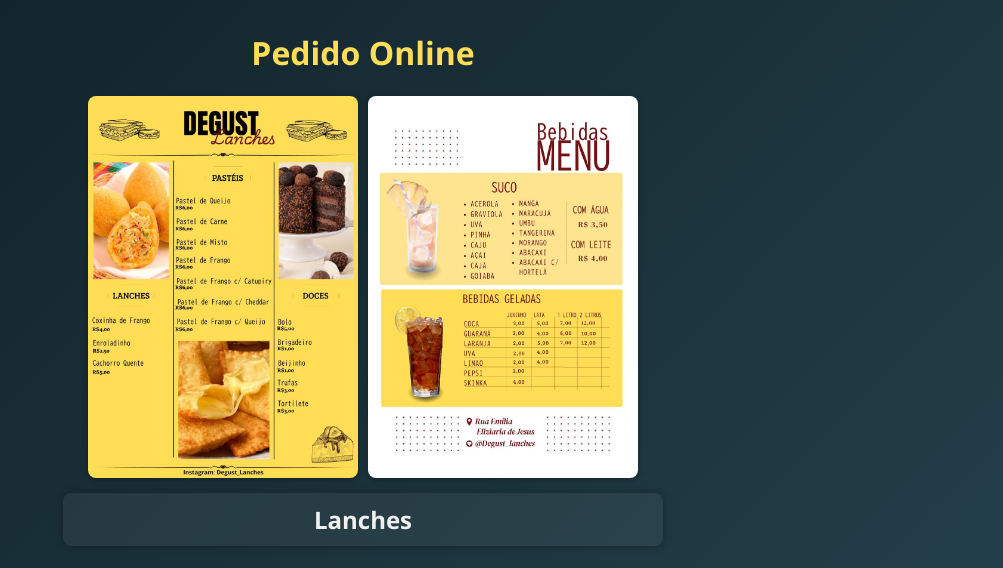
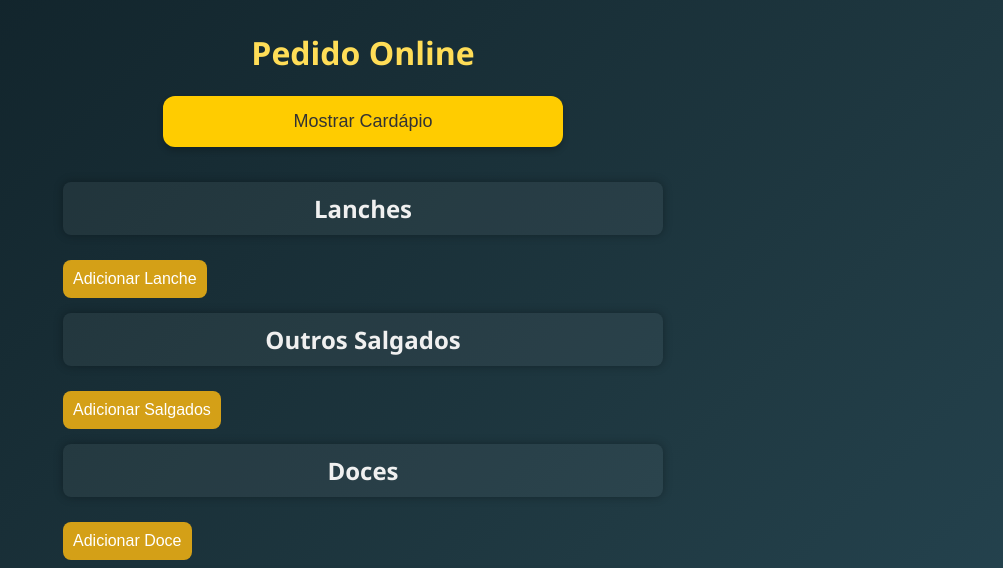
Before and after one commit to JonasDavidTR/Pedidos-BackEnd, a Flask app: page / in a window 1280 px wide. Shown: the top 568 px of the page, without its empty margins (277-1280 px from the left). Run offline with Flask 3, Linux system fonts and the light colour scheme.

Commit message:
update cardapio

```diff
--- /dev/null
+++ b/static/cardapioStyle.css
@@ -0,0 +1,15 @@
+#abrir-btn-cardapio {
+    display: block;
+    margin: 20px auto; /* centraliza */
+    padding: 15px 30px; /* aumenta altura e largura */
+    font-size: 18px;
+    background-color: #ffcc00; /* amarelo pastel */
+    color: #333; /* cor do texto */
+    border: none;
+    border-radius: 12px;
+    cursor: pointer;
+    text-align: center;
+    width: 80%; /* ocupa 80% da largura do container */
+    max-width: 400px; /* no máximo 400px de largura */
+    box-shadow: 0 4px 6px rgba(0, 0, 0, 0.2); /* sombra leve */
+}
--- /dev/null
+++ b/static/toggleCardapio.js
@@ -0,0 +1,16 @@
+document.addEventListener("DOMContentLoaded", () => {
+  const btn = document.getElementById('abrir-btn-cardapio');
+  const cardapio = document.getElementById('cardapio-container');
+
+  if (!btn || !cardapio) return;
+
+  btn.addEventListener('click', () => {
+    if (cardapio.style.maxHeight && cardapio.style.maxHeight !== '0px') {
+      cardapio.style.maxHeight = '0';
+      btn.textContent = 'Mostrar Cardápio';
+    } else {
+      cardapio.style.maxHeight = cardapio.scrollHeight + 'px';
+      btn.textContent = 'Esconder Cardápio';
+    }
+  });
+});
--- a/templates/index.html
+++ b/templates/index.html
@@ -6,14 +6,26 @@
   <title>Pedido Online - Lanchonete</title>
   <link rel="stylesheet" href="{{ url_for('static', filename='style.css') }}" />
   <link rel="icon" href="{{ url_for('static', filename='favicon.ico') }}" type="image/x-icon">
+  <link rel="stylesheet" href="{{ url_for('static', filename='cardapioStyle.css') }}" />
 
 </head>
 <body>
   <h1>Pedido Online</h1>
-  <div class="cardapio">
-      <img src="{{ url_for('static', filename='images/lanches.jpg') }}" alt="Cardápio 1" onclick="abrirLightbox(this.src)">
-      <img src="{{ url_for('static', filename='images/refri.jpg') }}" alt="Cardápio 2" onclick="abrirLightbox(this.src)">
+  <!-- Botão para mostrar/esconder -->
+  <button id="abrir-btn-cardapio" onclick="abrirCardapio()">
+    Mostrar Cardápio
+  </button>
+
+  <!-- Container do cardápio (imagem) escondido por padrão -->
+  <div id="cardapio-container" style="max-height: 0; overflow: hidden; transition: max-height 0.5s ease;">
+    <div class="cardapio">
+        <img src="{{ url_for('static', filename='images/lanches.jpg') }}" alt="Cardápio 1" onclick="abrirLightbox(this.src)">
+        <img src="{{ url_for('static', filename='images/refri.jpg') }}" alt="Cardápio 2" onclick="abrirLightbox(this.src)">
+    </div>
   </div>
+
+
+
 
   <h2 onclick="toggleCategoria('lanches')">Lanches</h2>
   <div id="lanches" class="categoria"></div>
@@ -70,6 +82,8 @@
   </div>
 
 <script src="{{ url_for('static', filename='script.js') }}"></script>
+<script src="{{ url_for('static', filename='toggleCardapio.js') }}" defer></script>
+
 
 <script>
   document.getElementById('pedido-form').addEventListener('submit', function(event) {
```
